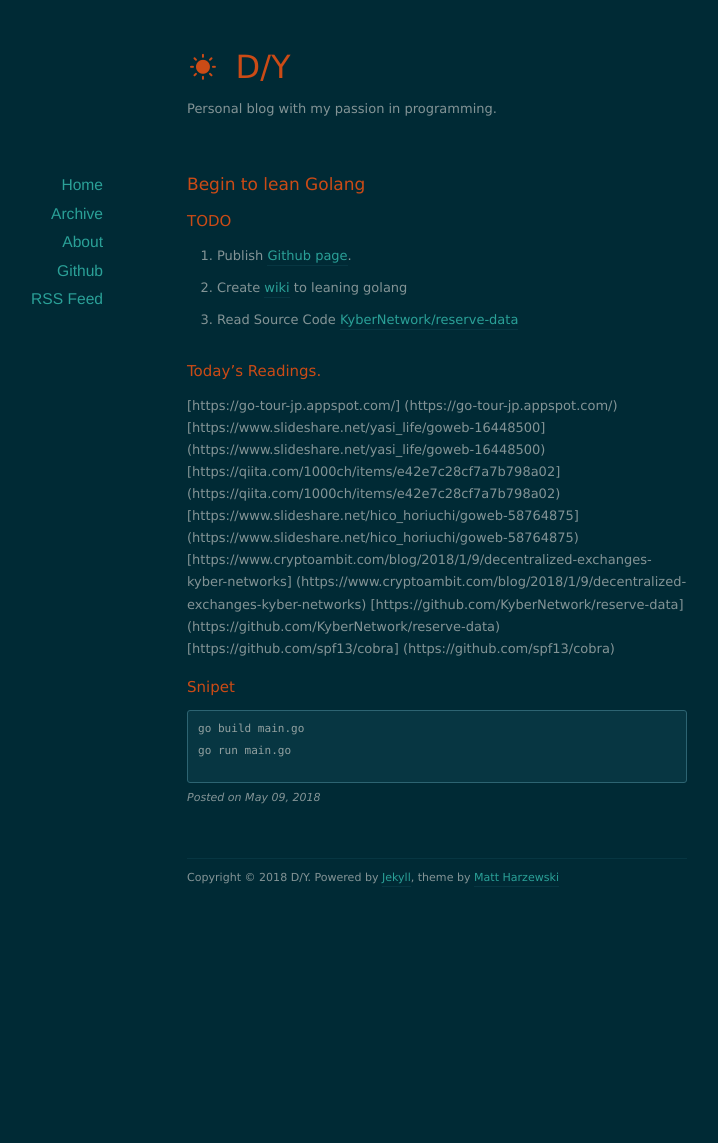
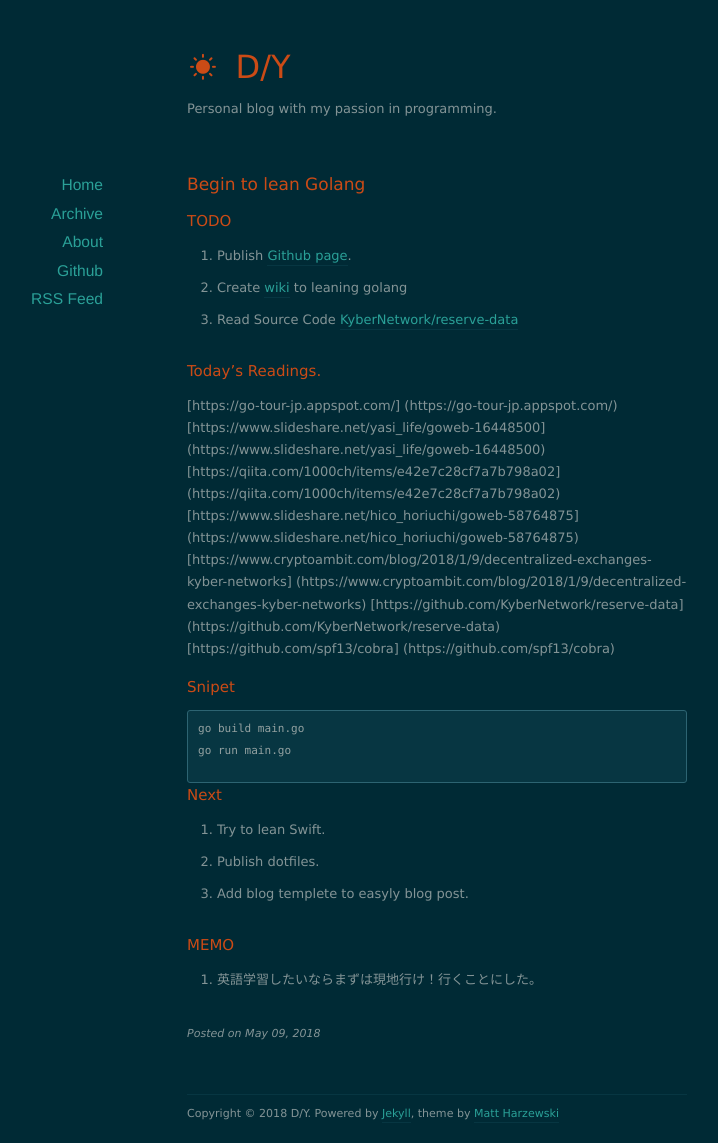
Before and after one commit to do6year/do6year.github.io, a Jekyll site: the page built from _posts/2018-05-10-begin-to-lean-golang.md, in a window 1280 px wide. Shown: the whole page, without its empty margins (203-921 px from the left). Built offline with Jekyll 4.4.1, drawn with Linux system fonts in a browser that asks for light colours; nearby versions of some CDN libraries; before the commit the page ends 908 px from its top, so only the background shows below that.

Commit message:
update blog

```diff
--- a/_posts/2018-05-10-begin-to-lean-golang.md
+++ b/_posts/2018-05-10-begin-to-lean-golang.md
@@ -23,3 +23,11 @@
 go build main.go
 go run main.go
 {% endhighlight %}
+
+## Next
+- Try to lean Swift.
+- Publish dotfiles.
+- Add blog templete to easyly blog post.
+
+## MEMO
+- 英語学習したいならまずは現地行け！行くことにした。
```
